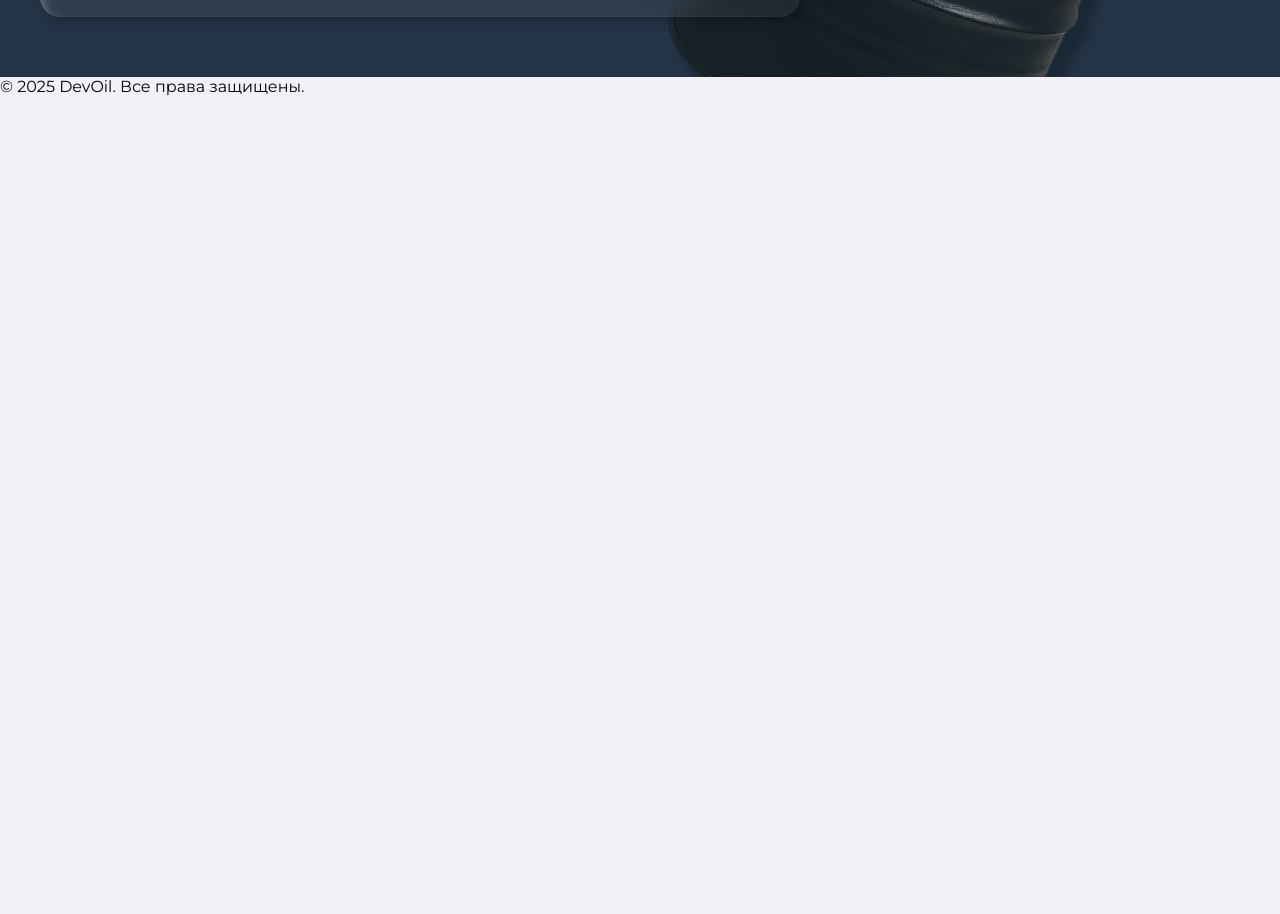
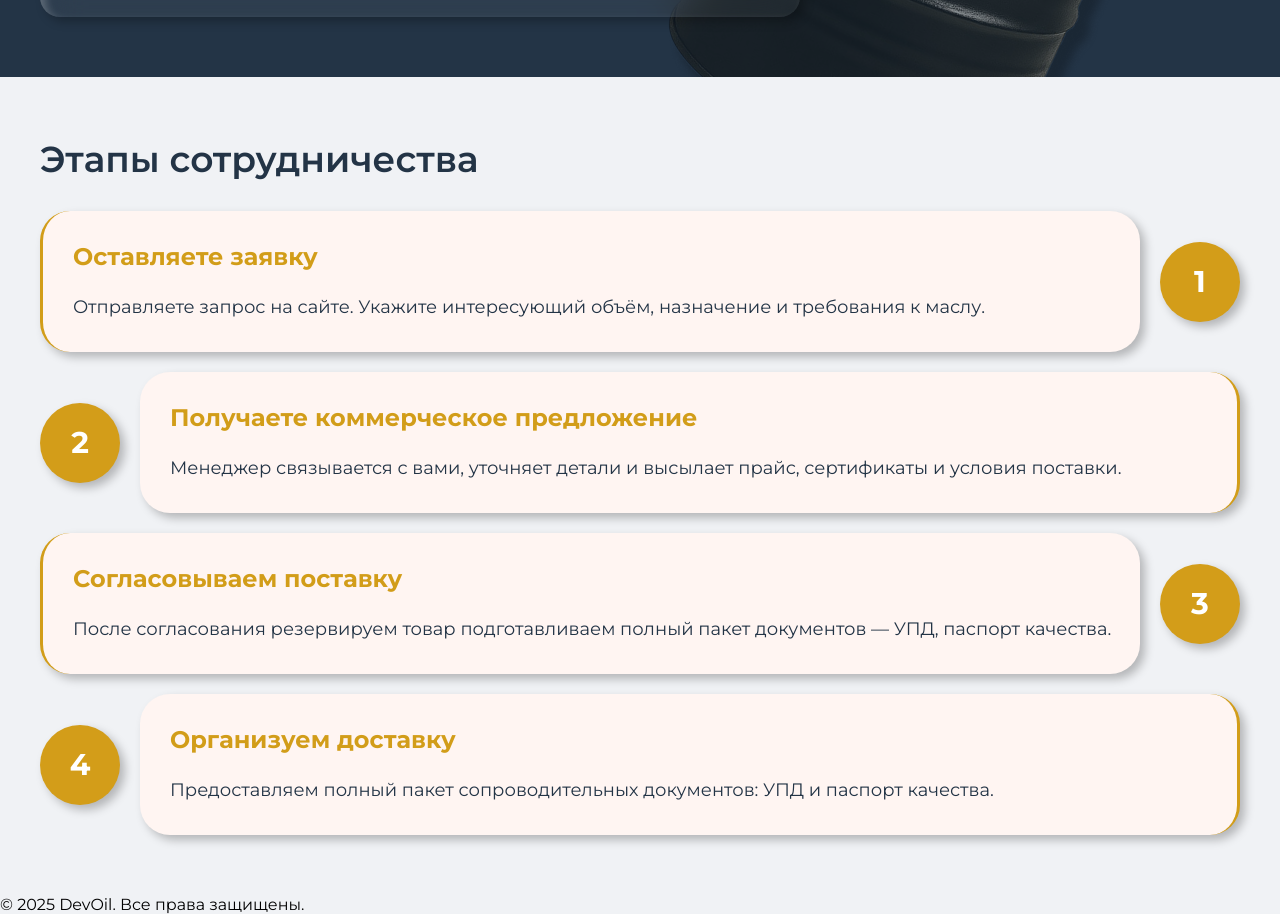
Before and after one commit to marselNepara/devoil-app, a React (Vite) app: page / in a window 1280 px wide. Shown: the part 520-1434 px from the top of the page. Before the commit the page ends 800 px from the top, so only its background shows below. Built offline with nearby package versions, Linux system fonts and the light colour scheme.

Commit message:
block steps of order

```diff
--- a/src/App.jsx
+++ b/src/App.jsx
@@ -1,11 +1,13 @@
 import Header from "./components/Header/Header";
 import Footer from "./components/Footer/Footer";
 import Banner from "./components/MainPage/Banner/Banner";
+import StepsOfOrder from "./components/MainPage/StepsOfOrder/StepsOfOrder";
 export default function App() {
   return (
     <>
       <Header/>
       <Banner/>
+      <StepsOfOrder/>
       <Footer/>
     </>
   );
--- /dev/null
+++ b/src/components/MainPage/StepsOfOrder/StepsOfOrder.css
@@ -0,0 +1,104 @@
+.steps-of-order{
+  margin-top: 60px;
+  margin-bottom: 60px;
+  width: 100%;
+  display: flex;
+  align-items: center;
+  justify-content: center;
+}
+.steps-of-order-inner{
+  display: flex;
+  flex-direction: column;
+  gap: 20px;
+
+}
+.step-item{
+  display: flex;
+  justify-content: space-between;
+  justify-content: center;
+  align-items: center;
+  gap: 20px;
+  transition: 0.2s ease-in-out;
+}
+
+.step-item-number{
+  display: flex;
+  align-items: center;
+  justify-content: center;
+  border-radius: 100px;
+  box-shadow: 5px 5px 10px 0 rgba(0, 0, 0, 0.25);
+  background: #d39d19;
+  color: #fff;
+  min-width: 80px;
+  height: 80px;
+  font-weight: 700;
+  font-size: 30px;
+  line-height: 120%;
+}
+.step-item-text{
+  width: 100%;
+  border-right: 3px solid #d29d19;
+  border-radius: 30px;
+  padding: 30px 0px 30px 30px ;
+  display: flex;
+  flex-direction: column;
+  justify-content: start;
+  align-items: start;
+  gap: 20px;
+  box-shadow: 5px 5px 10px 0 rgba(0, 0, 0, 0.25);
+  background: #fff5f2;
+  transition: 0.2s ease-in-out;
+}
+.step-item:hover > .step-item-text{
+  box-shadow: 15px 15px 24px rgba(30, 58, 95, 0.15);
+  transform: scale(1.03);
+}
+
+.step-item-title{
+  font-weight: 700;
+  font-size: 24px;
+  line-height: 133%;
+  color: #d29d19;
+  text-align: start;
+
+}
+.step-item-undertitle{
+  font-weight: 400;
+  font-size: 18px;
+  line-height: 162%;
+  color: #233446;
+
+}
+.steps-of-order .step-item:nth-child(1){
+  display: flex;
+  justify-content: space-between;
+  justify-content: center;
+  align-items: center;
+  gap: 20px;
+}
+.steps-of-order .step-item:nth-child(2), .step-item:nth-child(4){
+  display: flex;
+  flex-flow: row-reverse;
+  justify-content: space-between;
+  justify-content: center;
+  align-items: center;
+  gap: 20px;
+}
+.steps-of-order .step-item:nth-child(2), .step-item:nth-child(4){
+  display: flex;
+  flex-flow: row-reverse;
+  justify-content: space-between;
+  justify-content: center;
+  align-items: center;
+  gap: 20px;
+}
+.steps-of-order .step-item:nth-child(2) > .step-item-text, .step-item:nth-child(4) > .step-item-text{
+  border-left: 3px solid #d29d19;
+  border-right: none;
+}
+.steps-of-partnership{
+  margin-bottom: 10px;
+  font-weight: 600;
+  font-size: 36px;
+  color: #233446;
+}
--- /dev/null
+++ b/src/components/MainPage/StepsOfOrder/StepsOfOrder.jsx
@@ -0,0 +1,29 @@
+import "./StepsOfOrder.css"
+export default function StepsOfOrder(){
+  const stepsoforder = [
+    {id: 1, title: 'Оставляете заявку', undertitle: 'Отправляете запрос на сайте. Укажите интересующий объём, назначение и требования к маслу.'},
+    {id: 2, title: 'Получаете коммерческое предложение', undertitle: 'Менеджер связывается с вами, уточняет детали и высылает прайс, сертификаты и условия поставки.'},
+    {id: 3, title: 'Согласовываем поставку', undertitle: 'После согласования резервируем товар подготавливаем полный пакет документов — УПД, паспорт качества.'},
+    {id: 4, title: 'Организуем доставку', undertitle: 'Предоставляем полный пакет сопроводительных документов: УПД и паспорт качества.'}
+  ];
+  return(
+    <>
+      <section className="steps-of-order">
+        <div className="container">
+          <div className="steps-of-order-inner">
+            <h1 className="steps-of-partnership">Этапы сотрудничества</h1>
+            {stepsoforder.map((step) =>
+              <div key={step.id} className="step-item">
+                <div className="step-item-number">{step.id}</div>
+                <div className="step-item-text">
+                  <div className="step-item-title">{step.title}</div>
+                  <div className="step-item-undertitle">{step.undertitle}</div>
+                </div>
+              </div>
+            )}
+          </div>
+        </div>
+      </section>
+    </>
+  );
+}
```
